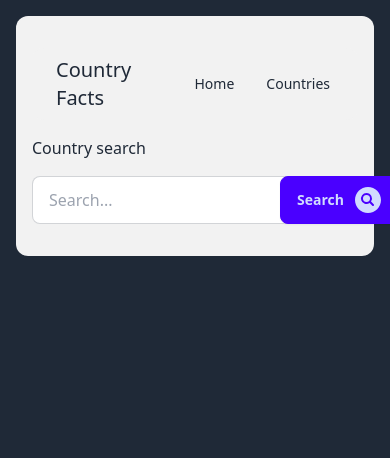
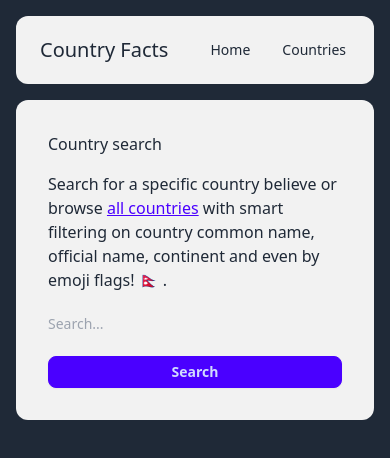
Before and after one commit to daniel-collings/country-facts, a React (Vite) app: page /#/ in a window 390 px wide. Shown: the top 458 px of the page. Built offline with nearby package versions, Linux system fonts and the light colour scheme.

Commit message:
Update Home page with data fetch handling and use of useSearchParams

```diff
--- a/src/components/InputWithActionButton.tsx
+++ b/src/components/InputWithActionButton.tsx
@@ -11,20 +11,16 @@ interface IInputWithActionButton extends InputHTMLAttributes<HTMLInputElement> {
 
 export default function InputWithActionButton({
   button,
-  inputSize = 'md',
   ...props
 }: IInputWithActionButton) {
   return (
     <label
-      className={`input input-${inputSize} input-bordered flex justify-between items-center pr-0`}
+      className={`input input-sm contents sm:flex sm:input-md input-bordered justify-between items-center pr-0 sm:pr-0`}
     >
       <input {...props} type="text" />
-      <button
-        className={`btn btn-${inputSize} ${button.theme} h-full w-auto`}
-        type="submit"
-      >
+      <button className={`btn btn-sm sm:btn-md ${button.theme} `} type="submit">
         {button.label}
-        {button.icon}
+        <div className="hidden sm:block"> {button.icon}</div>
       </button>
     </label>
   )
--- a/src/features/CountrySearchForm.tsx
+++ b/src/features/CountrySearchForm.tsx
@@ -1,39 +1,40 @@
-import { Dispatch, FormEvent, SetStateAction, useState } from 'react'
+import { FormEvent, useState, useEffect } from 'react'
 import { MagnifyingGlassCircleIcon } from '@heroicons/react/24/solid'
 import InputWithActionButton from '@/components/InputWithActionButton.tsx'
-import { fetchCountries } from '@/services/countries.ts'
-import { SearchRecordType } from '@/pages/Home.tsx'
 
 interface ICountrySearchForm {
-  setResults: Dispatch<SetStateAction<SearchRecordType | undefined>>
+  searchValue: string
+  onSubmit: (value: string) => void
 }
 
-export default function CountrySearchForm({ setResults }: ICountrySearchForm) {
-  const [searchValue, setSearchValue] = useState<string>()
+export default function CountrySearchForm({
+  searchValue,
+  onSubmit
+}: ICountrySearchForm) {
+  const [inputValue, setInputValue] = useState(searchValue)
 
-  const fetchCountryData = async (e: FormEvent) => {
+  useEffect(() => {
+    setInputValue(searchValue)
+  }, [searchValue])
+
+  const handleSubmit = (e: FormEvent) => {
     e.preventDefault()
-
-    if (!searchValue || searchValue.trim() === '') {
-      throw new Error('search is undefined')
+    if (inputValue.trim() !== '') {
+      onSubmit(inputValue)
     }
-
-    return await fetchCountries(searchValue).then((data) => {
-      setResults(data)
-    })
   }
 
   return (
     <form
-      onSubmit={fetchCountryData}
+      id="country-search-form"
+      onSubmit={handleSubmit}
       className="grid grid-flow-row max-w-96 gap-4"
     >
       <InputWithActionButton
-        value={searchValue}
-        onChange={(e) => {
-          setSearchValue(e.target.value as string)
-        }}
-        required={true}
+        value={inputValue}
+        onChange={(e) => setInputValue(e.target.value)}
+        required
+        name="countrySearch"
         minLength={3}
         placeholder="Search..."
         button={{
--- a/src/layouts/MainLayout.tsx
+++ b/src/layouts/MainLayout.tsx
@@ -3,9 +3,7 @@ import { ReactNode } from 'react'
 export default function MainLayout({ children }: { children: ReactNode }) {
   return (
     <div data-theme="light" className="h-screen bg-base-content p-4 sm:p-8">
-      <main className="max-w-7xl mx-auto px-4 sm:px-6 lg:px-8 bg-base-200 rounded-xl p-8">
-        {children}
-      </main>
+      <main className="max-w-7xl mx-auto px-0 sm:px-6 lg:px-8">{children}</main>
     </div>
   )
 }
--- a/src/pages/Countries.tsx
+++ b/src/pages/Countries.tsx
@@ -6,7 +6,7 @@ export default function Countries() {
   const [searchCountryList, setSearchCountryList] = useState<string>()
 
   return (
-    <div className="space-y-4">
+    <div className="space-y-4 bg-base-200 rounded-xl p-8">
       <input
         type="text"
         placeholder="Search..."
--- a/src/pages/Home.tsx
+++ b/src/pages/Home.tsx
@@ -1,19 +1,51 @@
-import { useState } from 'react'
+import { useEffect, useState } from 'react'
 import CountrySearchForm from '@/features/CountrySearchForm.tsx'
-import { Link } from 'react-router-dom'
-
-export type SearchRecordType = Record<string, unknown>[]
+import { Link, useSearchParams } from 'react-router-dom'
+import { useQuery } from '@tanstack/react-query'
+import { fetchCountries } from '@/services/countries.ts'
 
 export default function Home() {
-  const [results, setResults] = useState<SearchRecordType>()
+  const [searchParams, setSearchParams] = useSearchParams()
+
+  const [searchValue, setSearchValue] = useState<string>(
+    searchParams.get('searchQuery') || ''
+  )
+
+  const { data, isLoading, isError, error } = useQuery({
+    queryKey: ['countries', searchValue],
+    queryFn: () => fetchCountries(searchValue),
+    enabled: searchValue.trim() !== ''
+  })
+
+  useEffect(() => {
+    const currentQuery = searchParams.get('searchQuery')
+    if (currentQuery !== searchValue) {
+      setSearchValue(currentQuery || '')
+    }
+  }, [searchParams])
+
+  const handleSearch = (value: string) => {
+    setSearchParams({ searchQuery: value })
+  }
 
   return (
-    <div className="space-y-4">
+    <div className="space-y-4 bg-base-200 rounded-xl p-8">
       <h2>Country search</h2>
-      <CountrySearchForm setResults={setResults} />
+      <p>
+        Search for a specific country believe or browse{' '}
+        <Link to="/countries" className="underline text-primary">
+          all countries
+        </Link>{' '}
+        with smart filtering on country common name, official name, continent
+        and even by emoji flags! 🇳🇵 .
+      </p>
+      <CountrySearchForm searchValue={searchValue} onSubmit={handleSearch} />
 
-      {Array.isArray(results) && results.length > 0 && (
-        <div className="block h-96 overflow-auto overflow-x-auto">
+      {isLoading && <div className="loading-bars loading-lg" />}
+      {isError && <p>{(error as Error).message}</p>}
+
+      {Array.isArray(data) && data.length > 0 && (
+        <div className="block h-96 overflow-x-auto">
           <table className="table table-sm table-pin-rows">
             <thead>
               <tr>
@@ -24,7 +56,7 @@ export default function Home() {
               </tr>
             </thead>
             <tbody>
-              {results.map(({ name, capital, flag, continents }, i) => (
+              {data.map(({ name, capital, flag, continents }, i) => (
                 <tr key={i} className="hover">
                   <td>
                     <Link to={`/countries/${encodeURIComponent(name.common)}`}>
@@ -33,7 +65,7 @@ export default function Home() {
                   </td>
                   <td>
                     <Link to={`/countries/${encodeURIComponent(name.common)}`}>
-                      {capital.reduce(
+                      {capital?.reduce(
                         (p, c, i) => p + (i > 0 ? `, ${c}` : c),
                         ''
                       )}
```
